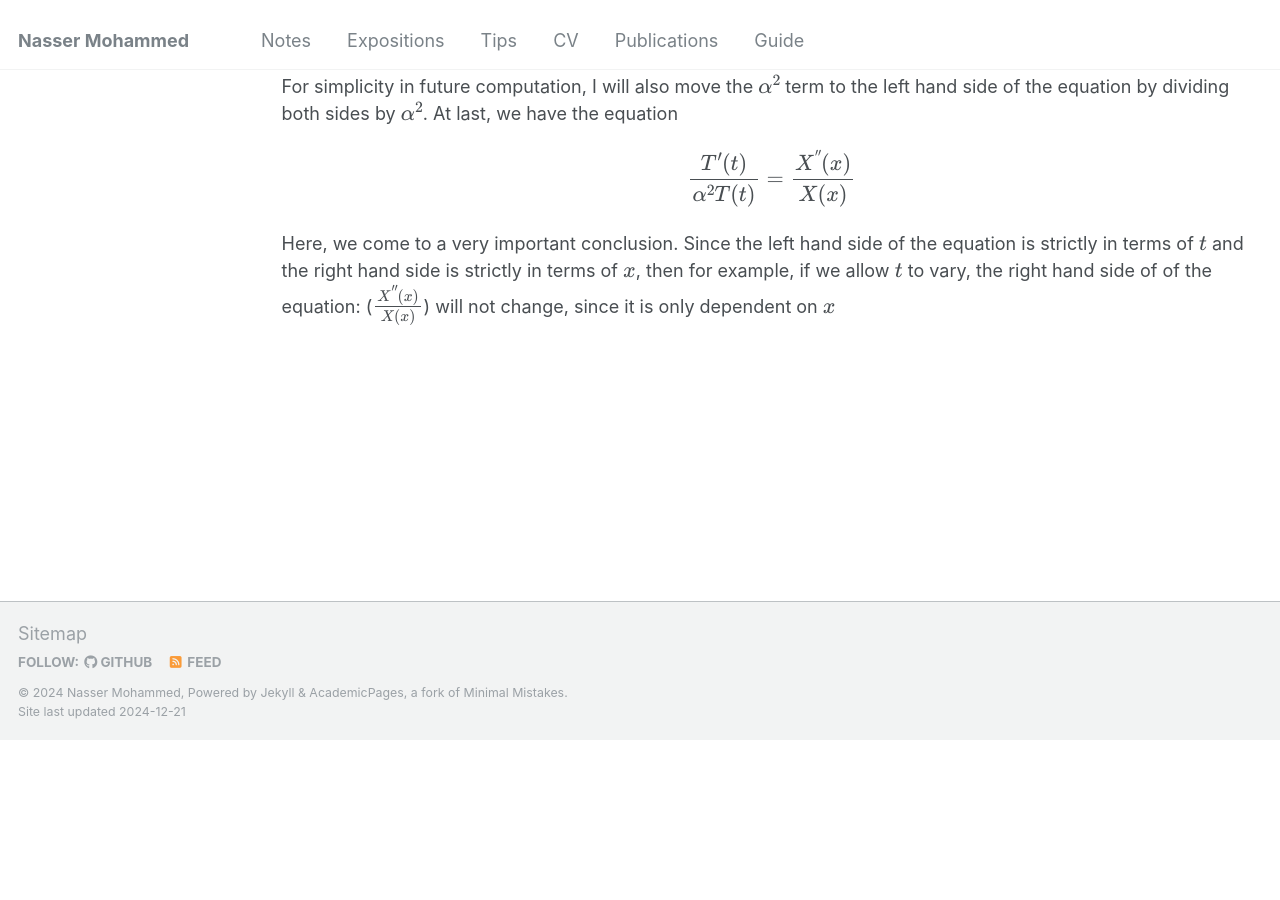
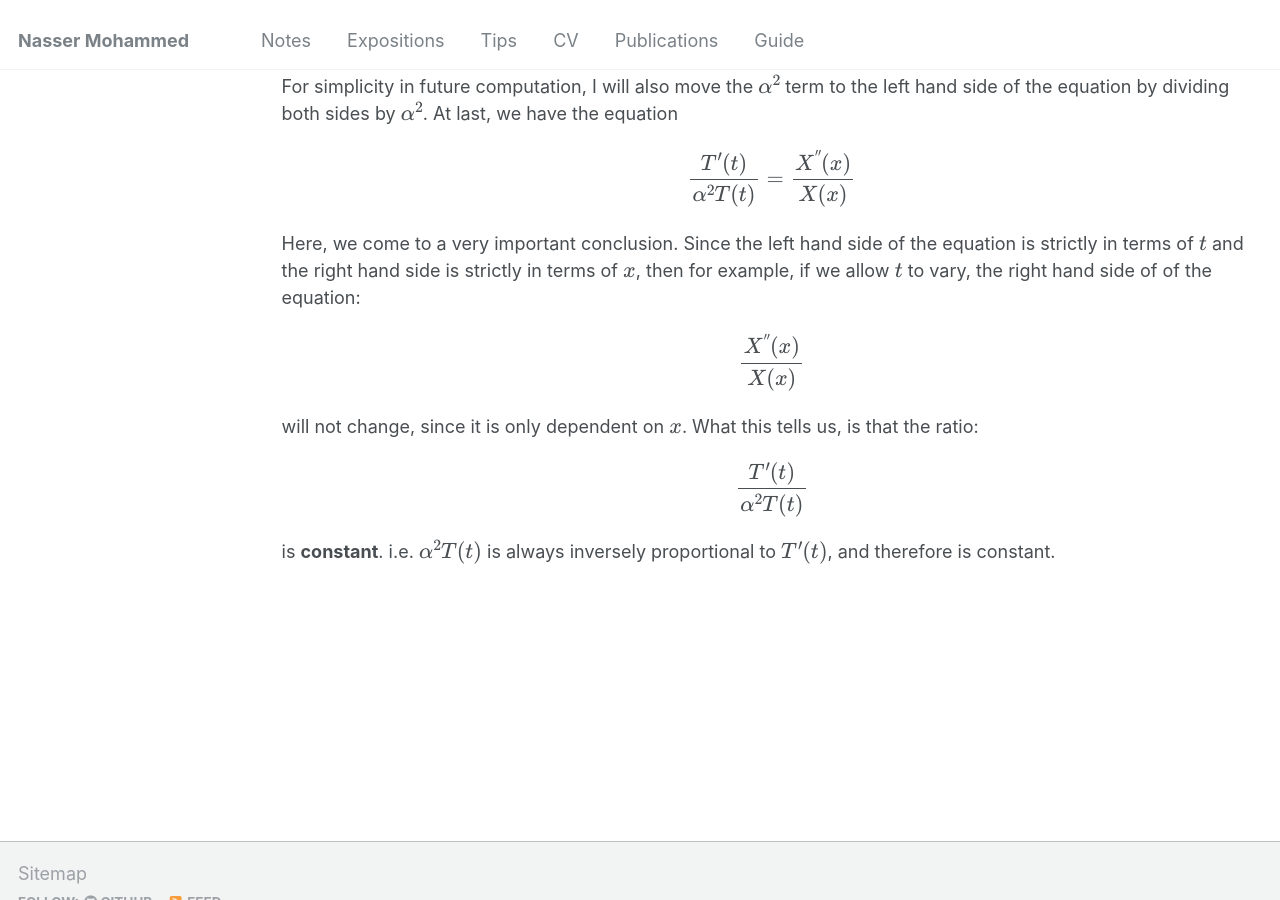
Before and after one commit to Nasser-Mohammed/Nasser-Mohammed.github.io, a Jekyll site: the page built from _pages/notes/pde/heatequation.md, in a window 1280 px wide and 900 px high, scrolled down 1651 px. Built offline with Jekyll 4.4.1, drawn with Linux system fonts in a browser that asks for light colours; before the commit the page ends 2390 px from its top, so only the background shows below that.

Commit message:
Update heatequation.md

```diff
--- a/_pages/notes/pde/heatequation.md
+++ b/_pages/notes/pde/heatequation.md
@@ -34,4 +34,4 @@
 
 For simplicity in future computation, I will also move the \\(\alpha^2\\) term to the left hand side of the equation by dividing both sides by \\(\alpha^2\\). At last, we have the equation \\[\frac{T'(t)}{\alpha^2T(t)} = \frac{X^{\''}(x)}{X(x)}\\]
 
-Here, we come to a very important conclusion. Since the left hand side of the equation is strictly in terms of \\(t\\) and the right hand side is strictly in terms of \\(x\\), then for example, if we allow \\(t\\) to vary, the right hand side of of the equation: (\\(\frac{X^{\''}(x)}{X(x)}\\)) will not change, since it is only dependent on \\(x\\)
+Here, we come to a very important conclusion. Since the left hand side of the equation is strictly in terms of \\(t\\) and the right hand side is strictly in terms of \\(x\\), then for example, if we allow \\(t\\) to vary, the right hand side of of the equation: \\[\frac{X^{\''}(x)}{X(x)}\\] will not change, since it is only dependent on \\(x\\). What this tells us, is that the ratio: \\[\frac{T'(t)}{\alpha^2T(t)}\\] is **constant**. i.e. \\(\alpha^2T(t)\\) is always inversely proportional to \\(T'(t)\\), and therefore is constant.
```
